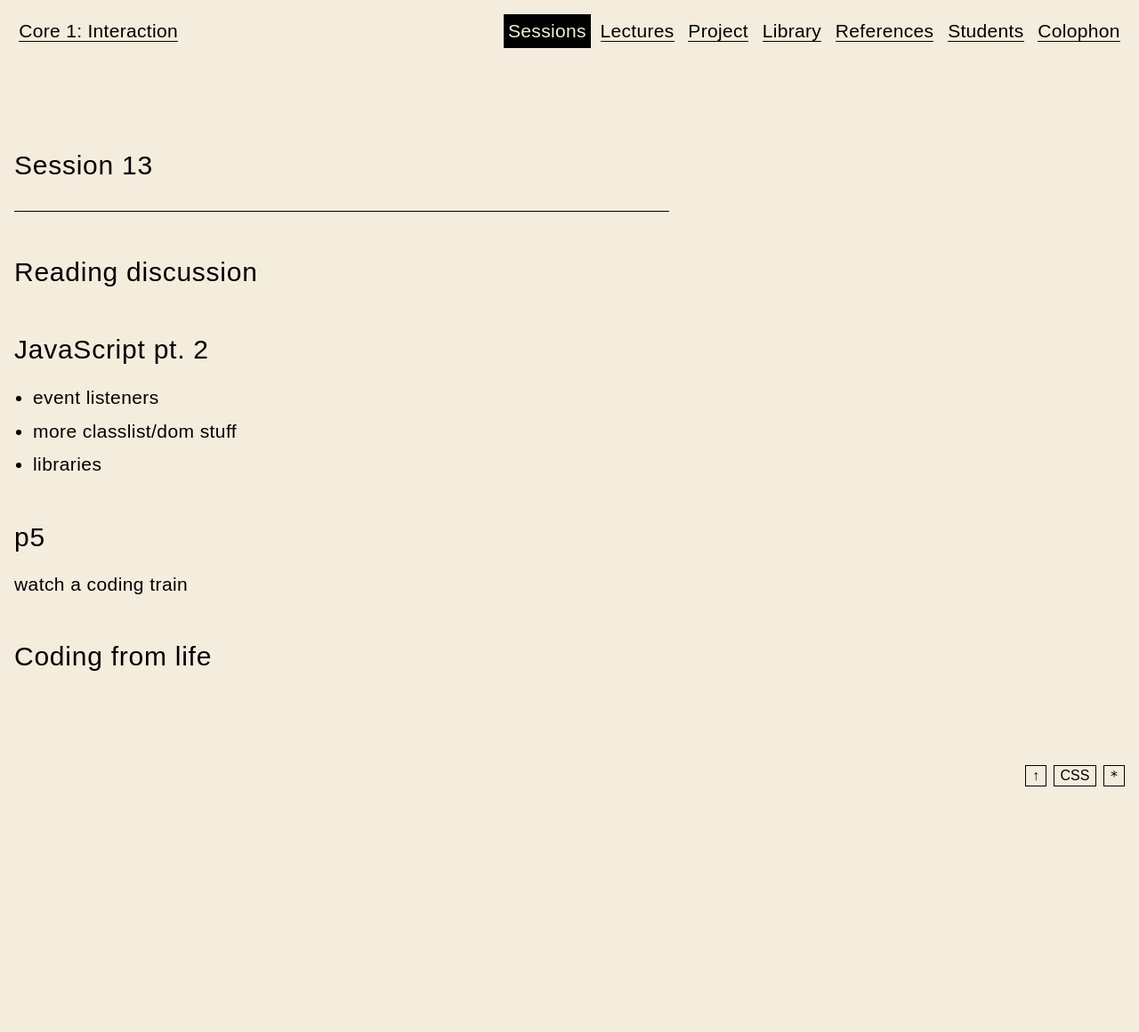
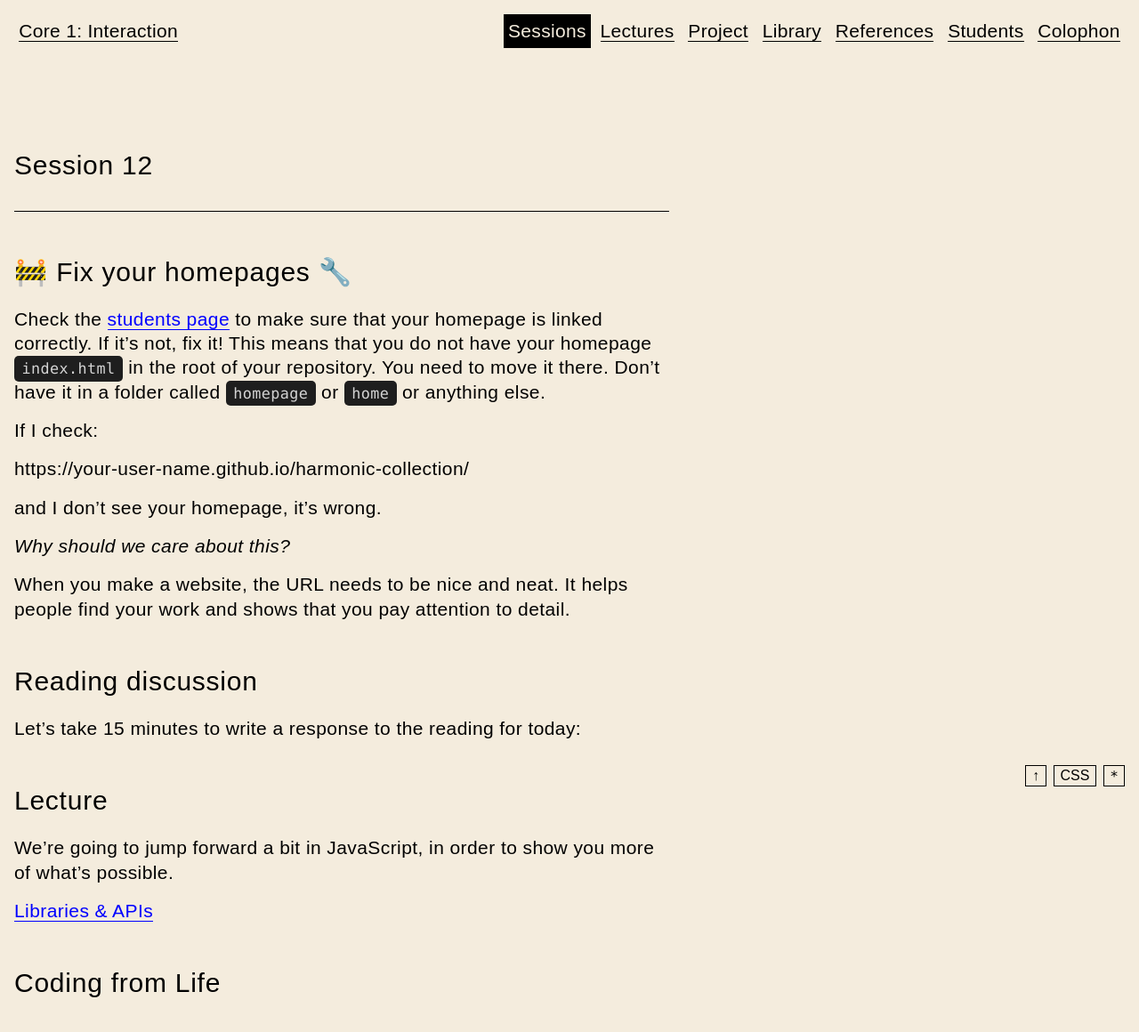
Before and after one commit to jackrieger/core-1-interaction, a Jekyll site: the page built from sessions/12/index.md, in a window 1280 px wide. Shown: the whole page at 89% size. Built offline with Jekyll 4.4.1, drawn with Linux system fonts in a browser that asks for light colours; before the commit the page ends 900 px from its top, so only the background shows below that.

Commit message:
Almost done for session 12; site cleanup

```diff
--- a/sessions/12/index.md
+++ b/sessions/12/index.md
@@ -1,16 +1,29 @@
 ---
-title: Session 13
+title: Session 12
 ---
+
+# 🚧 Fix your homepages 🔧
+
+Check the [students page]({{ site.baseurl }}/students) to make sure that your homepage is linked correctly. If it's not, fix it! This means that you do not have your homepage `index.html` in the root of your repository. You need to move it there. Don't have it in a folder called `homepage` or `home` or anything else.
+
+If I check:
+
+https://your-user-name.github.io/harmonic-collection/
+
+and I don't see your homepage, it's wrong.
+
+_Why should we care about this?_
+
+When you make a website, the URL needs to be nice and neat. It helps people find your work and shows that you pay attention to detail.
 
 # Reading discussion
 
-# JavaScript pt. 2
-- event listeners
-- more classlist/dom stuff
-- libraries
+Let's take 15 minutes to write a response to the reading for today: []()
 
-# p5
+# Lecture
 
-watch a coding train
+We're going to jump forward a bit in JavaScript, in order to show you more of what's possible.
 
-# Coding from life
+[Libraries & APIs]({{ site.baseurl }}/lectures/libraries-and-apis)
+
+# Coding from Life
```
Also changed, not shown: lectures/index.md (+7 -12 lines), lectures/libraries-and-apis/index.md (added, +163 -0 lines), sessions/13/index.md (+3 -3 lines), sessions/14/index.md (+1 -3 lines), sessions/index.md (+7 -0 lines), students/index.md (+16 -10 lines), lectures/libraries-and-apis/flickity-demo.png (added), lectures/libraries-and-apis/flickity-example.png (added), lectures/libraries-and-apis/google-maps-api-html.png (added), lectures/libraries-and-apis/google-maps-api-js.png (added), lectures/libraries-and-apis/google-maps-api.png (added), lectures/libraries-and-apis/json.png (added), lectures/libraries-and-apis/rest-api.png (added), 1 other file.
